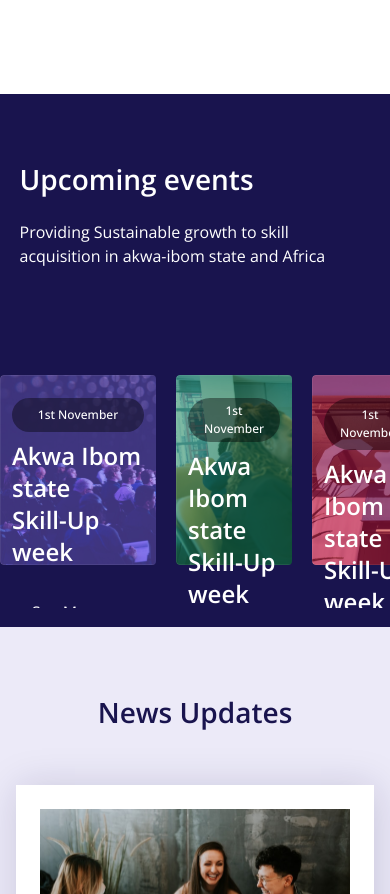
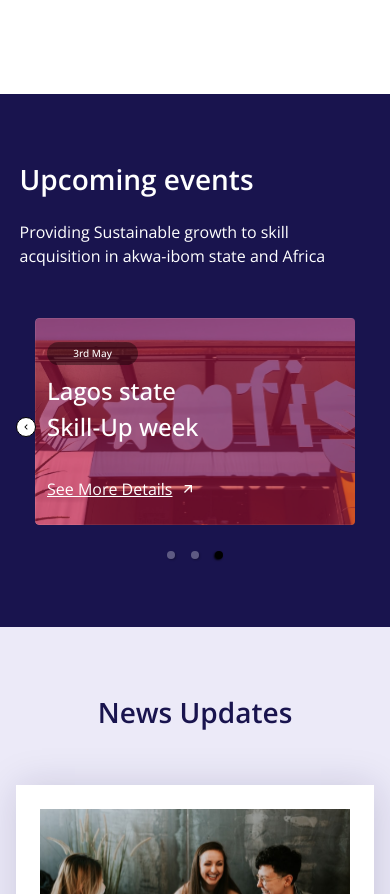
Before and after one commit to ehma90/Pebble, a React (Vite) app: page / in a window 390 px wide. Shown: the part 3669-4563 px from the top of the page. Built offline with nearby package versions, Linux system fonts and the light colour scheme.

Commit message:
Update Events component

```diff
--- a/package.json
+++ b/package.json
@@ -13,6 +13,7 @@
     "react": "^18.2.0",
     "react-dom": "^18.2.0",
     "react-icons": "^4.7.1",
+    "react-responsive-carousel": "^3.2.23",
     "react-router-dom": "^6.8.0",
     "react-scroll": "^1.8.7"
   },
--- a/src/component/Events.jsx
+++ b/src/component/Events.jsx
@@ -1,15 +1,19 @@
 import {
   RiArrowLeftLine,
   RiArrowRightLine,
+  RiArrowLeftSLine,
+  RiArrowRightSLine,
   RiArrowRightUpLine,
 } from "react-icons/ri";
+import { Carousel } from "react-responsive-carousel";
+import "react-responsive-carousel/lib/styles/carousel.min.css";
 
 function Events() {
   return (
     <section className="bg-[#19144E] h-[533px] md:flex md:justify-between overflow-hidden">
       <div className="w-[90%] md:w-[50%] mx-auto">
         <div className="event-section">
-          <div className="w-full max-w-[352px] md:max-w-[424px] py-[64px] md:py-[126px] md:mx-auto overflow-y-hidden">
+          <div className="w-full max-w-[352px] md:max-w-[424px] pt-[64px] md:py-[126px] md:mx-auto overflow-y-hidden">
             <h3 className="font-semibold text-[28px] md:text-[40px]">
               Upcoming events
             </h3>
@@ -20,7 +24,7 @@ function Events() {
           </div>
         </div>
       </div>
-      <div className="overflow-x-auto md:overflow-y-auto md:w-[50%] mx-auto">
+      <div className="mx-[16px] hidden md:block md:overflow-y-auto md:w-[50%] md:mx-auto">
         <div className="event-group md:overflow-y-scroll">
           <div className="flex flex-nowrap flex-row md:flex-col gap-[20px]">
             <div className="event-date ">
@@ -36,10 +40,10 @@ function Events() {
             </div>
             <div className="event-date2">
               <p className="w-[92px] md:w-[178px] rounded-[42px] font-medium text-center text-[12px] md:text-xl py-1 px-2 md:py-2 md:px-4 bg-[#00000066]">
-                1st November
+                21st April
               </p>
               <h4 className="mt-2 md:mt-4 font-semibold text-2xl md:text-6xl">
-                Akwa Ibom state <br /> Skill-Up week
+                Enugu state <br /> Skill-Up week
               </h4>
               <button className="text-[12px] md:text-baseflex items-center underline mt-3 md:mt-[32px]">
                 See More Details <RiArrowRightUpLine className="ml-2" />
@@ -47,10 +51,10 @@ function Events() {
             </div>
             <div className="event-date3">
               <p className="w-[92px] md:w-[178px] rounded-[42px] font-medium text-center text-[12px] md:text-xl py-2 px-4 bg-[#00000066]">
-                1st November
+              3rd May
               </p>
               <h4 className=" mt-2 md:mt-4 font-semibold text-2xl md:text-6xl">
-                Akwa Ibom state <br /> Skill-Up week
+                Lagos state <br /> Skill-Up week
               </h4>
               <button className="flex items-center underline mt-[32px]">
                 See More Details <RiArrowRightUpLine className="ml-2" />
@@ -59,6 +63,73 @@ function Events() {
           </div>
         </div>
       </div>
+      <div className="block md:hidden px-[16px]">
+        <Carousel
+          autoPlay
+          infiniteLoop8
+          interval="2000"
+          showThumbs={false}
+          className="relative"
+          renderArrowPrev={(clickHandler, hasPrev) => {
+            return (
+              <div
+                className={`${
+                  hasPrev ? "absolute" : "hidden"
+                } w-[20px] h-[20px] bg-white bottom-[45%] left-0 flex justify-center items-center px-1 cursor-pointer z-20 border border-black rounded-full`}
+                onClick={clickHandler}
+              >
+                <RiArrowLeftSLine className="w-9 h-9 text-black " />
+              </div>
+            );
+          }}
+          renderArrowNext={(clickHandler, hasNext) => {
+            return (
+              <div
+                className={`${
+                  hasNext ? "absolute" : "hidden"
+                } w-[20px] h-[20px] bg-white bottom-[45%] right-0 flex justify-center items-center px-1 cursor-pointer z-20 border border-black rounded-full`}
+                onClick={clickHandler}
+              >
+                <RiArrowRightSLine className="w-9 h-9 dark:text-black " />
+              </div>
+            );
+          }}
+        >
+          <div className="evt1 w-[320px] mx-auto py-[24px] px-[12px]">
+            <p className=" w-[91px] md:w-[178px] rounded-[42px] font-medium text-[10px] md:text-xl py-1 px-2 bg-[#00000066]">
+              1st November
+            </p>
+            <h4 className="mt-2 font-medium text-[24px] text-start">
+              Akwa Ibom state <br /> Skill-Up week
+            </h4>
+            <button className="flex items-center underline mt-[32px]">
+              See More Details <RiArrowRightUpLine className="ml-2" />
+            </button>
+          </div>
+          <div className="evt2 w-[320px] mx-auto py-[24px] px-[12px]">
+            <p className=" w-[91px] md:w-[178px] rounded-[42px] font-medium text-[10px] md:text-xl py-1 px-2 bg-[#00000066]">
+              21st April
+            </p>
+            <h4 className="mt-2 font-medium text-[24px] text-start">
+               Enugu state <br /> Skill-Up week
+            </h4>
+            <button className="flex items-center underline mt-[32px]">
+              See More Details <RiArrowRightUpLine className="ml-2" />
+            </button>
+          </div>
+          <div className="evt3 w-[320px] mx-auto py-[24px] px-[12px]">
+            <p className=" w-[91px] md:w-[178px] rounded-[42px] font-medium text-[10px] md:text-xl py-1 px-2 bg-[#00000066]">
+              3rd May
+            </p>
+            <h4 className="mt-2 font-medium text-[24px] text-start">
+              Lagos state <br /> Skill-Up week
+            </h4>
+            <button className="flex items-center underline mt-[32px]">
+              See More Details <RiArrowRightUpLine className="ml-2" />
+            </button>
+          </div>
+        </Carousel>
+      </div>
     </section>
   );
 }
--- a/src/style/style.css
+++ b/src/style/style.css
@@ -76,6 +76,54 @@ ul li {
   background-repeat: no-repeat;
   padding: 48px 24px 70px;
   border-radius: 20px;
+}
+
+.evt1{
+  background-image: url("../assets/event1.svg");
+  background-size: cover;
+  background-repeat: no-repeat;
+  border-radius: 4px;
+}
+.evt2{
+  background-image: url("../assets/event2.svg");
+  background-size: cover;
+  background-repeat: no-repeat;
+  border-radius: 4px;
+}
+.evt3{
+  background-image: url("../assets/event3.svg");
+  background-size: cover;
+  background-repeat: no-repeat;
+  border-radius: 4px;
+}
+
+.slider.animated .slide{
+  padding: 50px 0;
+}
+
+.carousel-status{
+    display: none;
+}
+
+.control-dots .dot{
+    width: 2.4rem;
+    height: 2.4rem;
+    color: red !important;
+}
+
+
+.carousel .control-dots .dot {
+  box-shadow: none;
+  background: #CECECE;
+}
+
+.carousel .control-dots .dot.selected {
+  background: black;
+transform: matrix(-1, 0, 0, 1, 0, 0);
+}
+
+.btn-top {
+top:calc(50% - 300px);
 }
 
 @media (max-width: 800px) {
```
Also changed, not shown: 1 other file (tests, documents, lock files or other folders).
